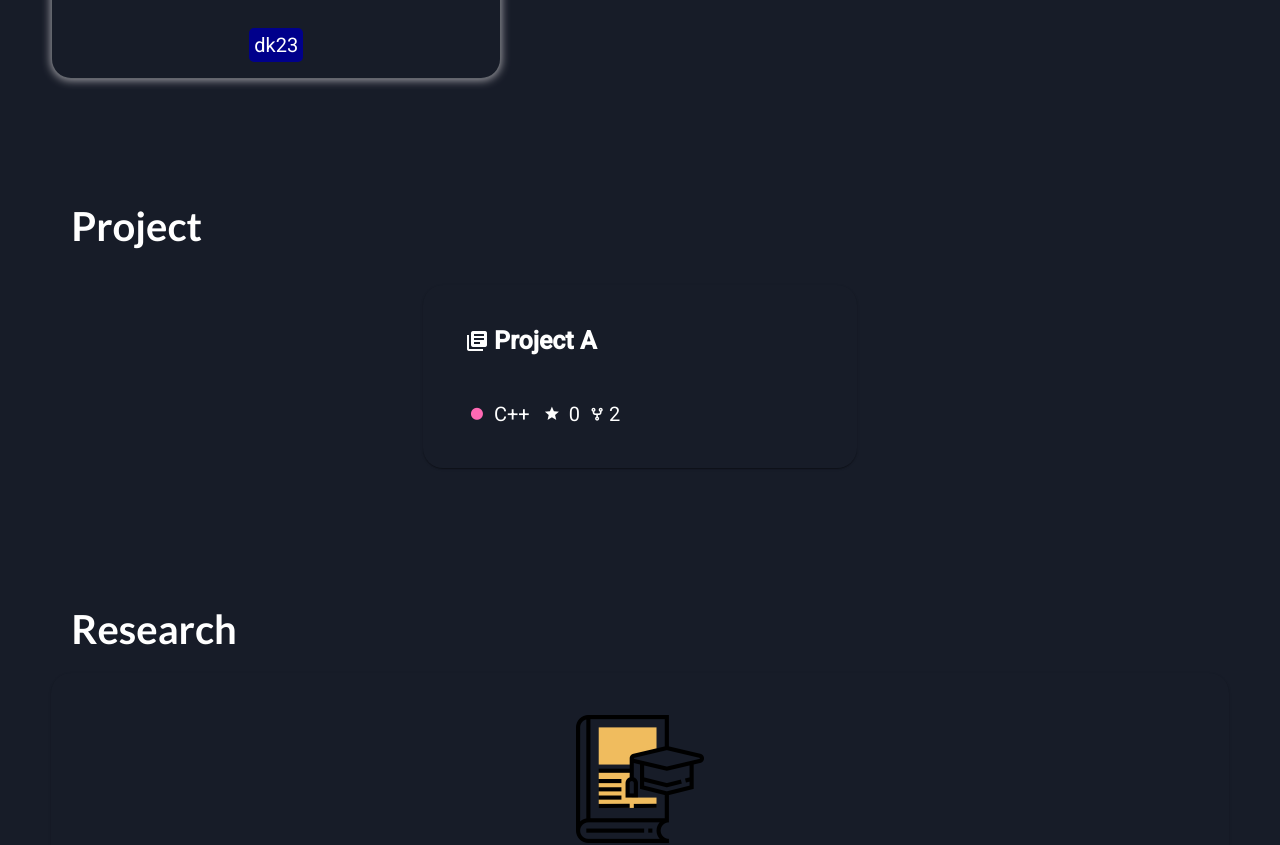
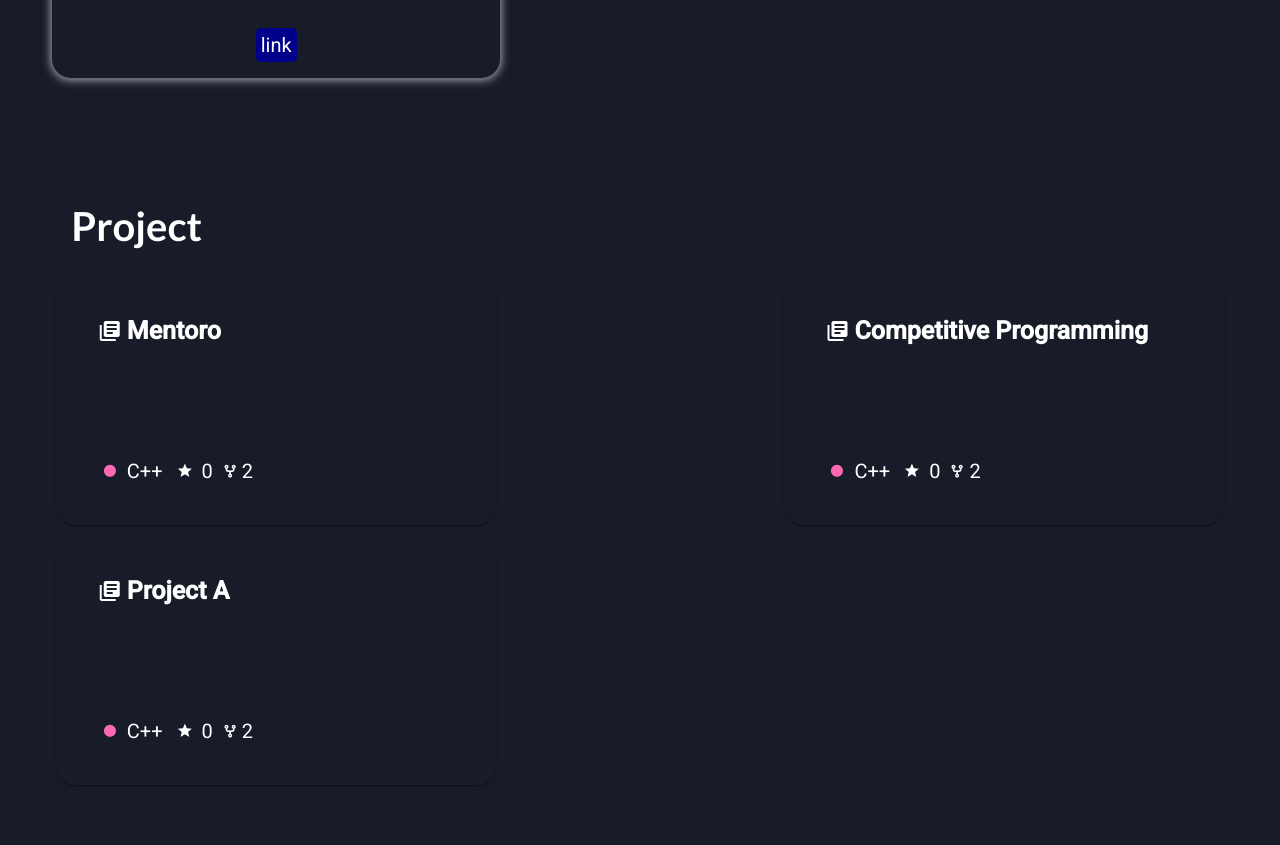
Before and after one commit to dkn1ght23/Portfolio-2.0, an Angular app: page / in a window 1280 px wide. Shown: the part 2920-3765 px from the top of the page. Built offline with nearby package versions, Linux system fonts and the light colour scheme.

Commit message:
final commit

```diff
--- a/src/app/root-browser/components/root-cp/root-cp.component.html
+++ b/src/app/root-browser/components/root-cp/root-cp.component.html
@@ -7,31 +7,25 @@
 
         <div class="card-one" fxLayout="row" fxLayoutAlign="center">
           <mat-card class="mat-cards" fxLayout="column" fxLayoutAlign="space-between center">
-
             <img src="assets/codeforces_logo.png">
             <p class="card-para">Highest Rating: 1389</p>
-            <a class="card-a" routerLinkActive="active" routerLink="">dk23</a>
-
+            <a class="card-a" href="https://codeforces.com/profile/Dk23" target="_blank">Dk23</a>
           </mat-card>
         </div>
 
         <div class="card-one" fxLayout="row" fxLayoutAlign="center">
           <mat-card class="mat-cards" fxLayout="column" fxLayoutAlign="space-between center">
-
             <img src="assets/CodeChef.jpg">
             <p class="card-para">Highest Rating: 3*</p>
-            <a class="card-a" routerLinkActive="active" routerLink="">dk23</a>
-
+            <a class="card-a" href="https://www.codechef.com/users/dk23" target="_blank">dk23</a>
           </mat-card>
         </div>
 
         <div class="card-one" fxLayout="row" fxLayoutAlign="center">
           <mat-card class="mat-cards" fxLayout="column" fxLayoutAlign="space-between center">
-
             <img src="assets/codeforces_logo.png">
             <p class="card-para">1000+ Problems Solved</p>
-            <a class="card-a" routerLinkActive="active" routerLink="">dk23</a>
-
+            <a class="card-a" href="https://github.com/dkn1ght23/ProblemSolvingStats" target="_blank">link</a>
           </mat-card>
         </div>
 
--- a/src/app/root-browser/components/root-project/root-project.component.html
+++ b/src/app/root-browser/components/root-project/root-project.component.html
@@ -1,19 +1,17 @@
-<div class="project-wrapper" id="project" >
+<div class="project-wrapper" id="project" fxLayout="column" fxLayoutAlign="space-between start">
 
   <h1 class="project-header">Project</h1>
 
-  <div class="project-cards">
+  <div class="project-cards" fxLayout="row" fxLayoutAlign="space-between center">
 
-    <div class="project-one">
-
-      <mat-card>
-
+    <div class="card-one" fxLayout="row" fxLayoutAlign="center">
+      <mat-card class="mat-cards" fxLayout="column" fxLayoutAlign="space-between start">
         <div class="project-name" >
           <mat-icon>library_books</mat-icon>
-          <a class="card-a" href="https://www.github.com" target="_blank">Project A</a>
+          <a class="card-a" href="https://www.github.com" target="_blank">Mentoro</a>
         </div>
 
-        <div class="project-details">
+        <div class="project-details" fxLayout="row" fxLayoutAlign="space-between center">
           <mat-icon class="lan">circle</mat-icon>
           <p>C++</p>
           <mat-icon class="star">star</mat-icon>
@@ -21,9 +19,43 @@
           <i class="fa-solid fa-code-fork"></i>
           <p>2</p>
         </div>
+      </mat-card>
+    </div>
 
+    <div class="card-one" fxLayout="row" fxLayoutAlign="center">
+      <mat-card class="mat-cards" fxLayout="column" fxLayoutAlign="space-between start">
+        <div class="project-name" >
+          <mat-icon>library_books</mat-icon>
+          <a class="card-a" href="https://github.com/dkn1ght23/Problem-Solving" target="_blank">Competitive Programming</a>
+        </div>
+
+        <div class="project-details" fxLayout="row" fxLayoutAlign="space-between center">
+          <mat-icon class="lan">circle</mat-icon>
+          <p>C++</p>
+          <mat-icon class="star">star</mat-icon>
+          <p>0</p>
+          <i class="fa-solid fa-code-fork"></i>
+          <p>2</p>
+        </div>
       </mat-card>
+    </div>
 
+    <div class="card-one" fxLayout="row" fxLayoutAlign="center">
+      <mat-card class="mat-cards" fxLayout="column" fxLayoutAlign="space-between start">
+        <div class="project-name" >
+          <mat-icon>library_books</mat-icon>
+          <a class="card-a" href="https://www.github.com" target="_blank">Project A</a>
+        </div>
+
+        <div class="project-details" fxLayout="row" fxLayoutAlign="space-between center">
+          <mat-icon class="lan">circle</mat-icon>
+          <p>C++</p>
+          <mat-icon class="star">star</mat-icon>
+          <p>0</p>
+          <i class="fa-solid fa-code-fork"></i>
+          <p>2</p>
+        </div>
+      </mat-card>
     </div>
 
   </div>
--- a/src/app/root-browser/components/root-project/root-project.component.scss
+++ b/src/app/root-browser/components/root-project/root-project.component.scss
@@ -3,6 +3,7 @@
   padding: 4%;
   display: flex;
   flex-direction: column;
+  flex-wrap: wrap;
   color: white;
 
   h1{
@@ -12,6 +13,8 @@
 }
 
 .project-wrapper .project-cards{
+  width: 100%;
+  //border: 1px solid red;
   display: flex;
   flex-direction: row;
   flex-wrap: wrap;
@@ -20,12 +23,41 @@
   align-content: center;
 }
 
-.project-wrapper .project-cards .project-one{
-  margin: 10px;
+.project-wrapper .project-cards .card-one{
+  //border: 1px solid yellow;
+  width: 33%;
+  min-width: 450px;
 }
 
+.mat-cards{
+  width: 100%;
+  height: 250px;
 
-.project-wrapper .project-cards .project-one .project-name{
+  display: flex;
+  flex-direction: column;
+  flex-wrap: wrap;
+  justify-content: space-between;
+  align-items: flex-start;
+  align-content: flex-start;
+
+  background-color: #171c28;
+
+  margin: 5px;
+  border-radius: 20px;
+  padding: 2.6rem;
+  //border: 1px solid hsla(0,0%,82.7%,.397);
+  //box-shadow: 10px 10px 30px 15px black;
+
+  transition: all ease 0.2s;
+}
+
+.mat-cards:hover {
+  transform: translateY(-5px);
+  box-shadow: 0 10px 30px -15px #aba9af;
+  background-color: #0044ff;
+}
+
+.project-wrapper .project-cards .card-one .project-name{
   margin-bottom: 25px;
   color: white;
 
@@ -50,7 +82,7 @@
 
 }
 
-.project-wrapper .project-cards .project-one .project-details{
+.project-wrapper .project-cards .card-one  .project-details{
   //margin-top: 20px;
   color: white;
 
@@ -81,33 +113,4 @@
   p{
     font-size: 20px;
   }
-
 }
-
-mat-card{
-  width: 350px;
-  height: 100px;
-
-  display: flex;
-  flex-direction: column;
-  flex-wrap: wrap;
-  justify-content: space-between;
-  align-items: flex-start;
-  align-content: flex-start;
-
-  background-color: #171c28;
-
-  margin: 5px;
-  border-radius: 20px;
-  padding: 2.6rem;
-  //border: 1px solid hsla(0,0%,82.7%,.397);
-  //box-shadow: 10px 10px 30px 15px black;
-
-  transition: all ease 0.2s;
-}
-
-mat-card:hover {
-  transform: translateY(-5px);
-  box-shadow: 0 10px 30px -15px #aba9af;
-  background-color: #0044ff;
-}
--- a/src/app/root-browser/components/root-research/root-research.component.html
+++ b/src/app/root-browser/components/root-research/root-research.component.html
@@ -16,7 +16,7 @@
         </div>
 
         <div class="card-one-link" fxLayout="column" fxLayoutAlign=" center">
-          <a class="card-a" href="https://www.github.com" target="_blank">Thesis</a>
+          <a class="card-a" href="https://github.com/dkn1ght23/Undergrad-Thesis" target="_blank">Thesis</a>
         </div>
 
       </mat-card>
```
